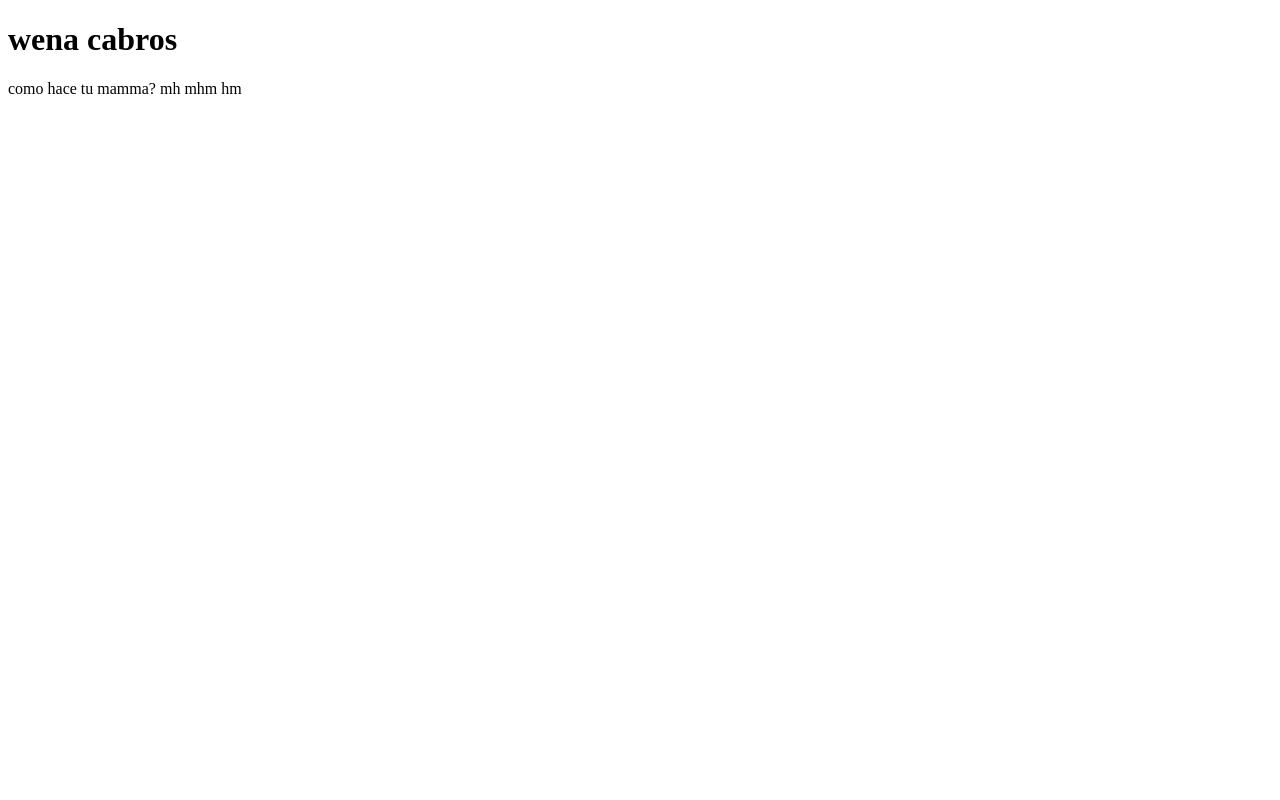
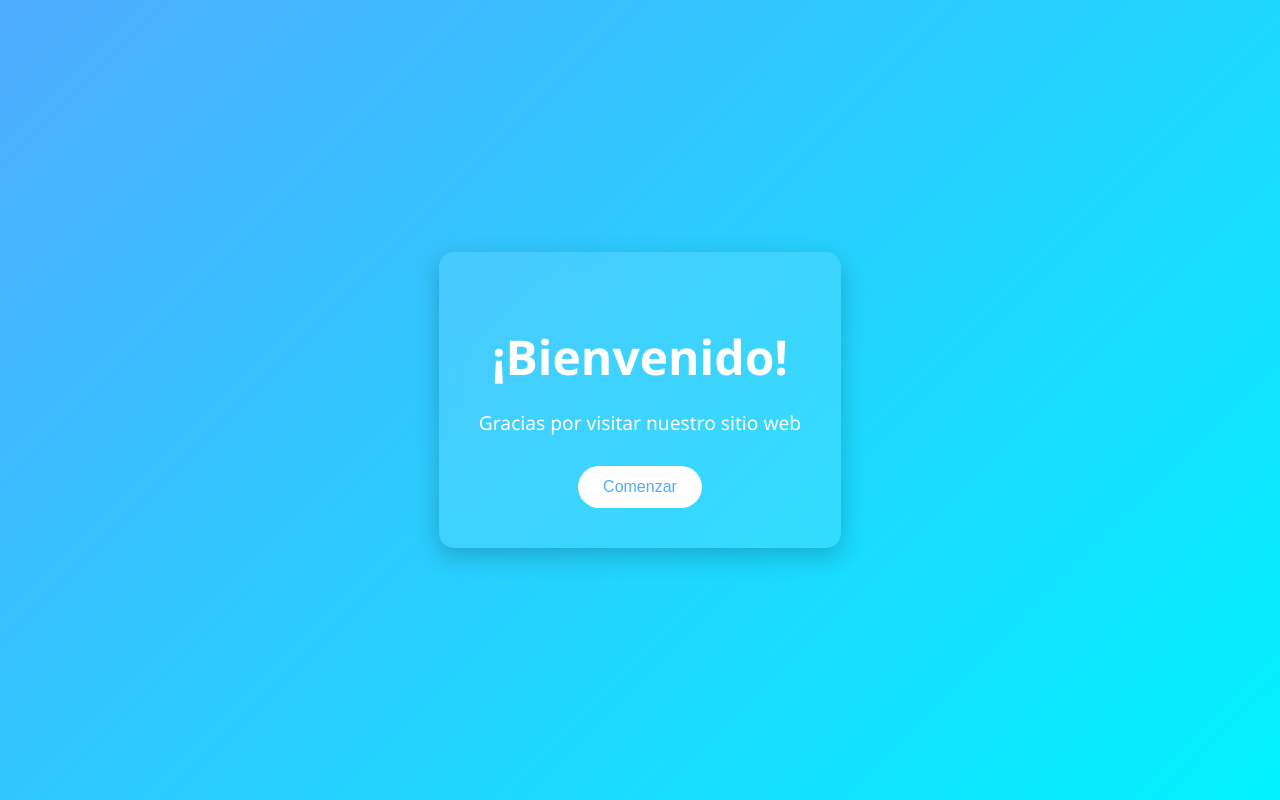
Before and after one commit to cristianZkn/miPagina, a plain HTML site: page index.html in a window 1280 px wide. Drawn offline with Linux system fonts and the light colour scheme.

Commit message:
cambios de index

```diff
--- a/index.html
+++ b/index.html
@@ -1,13 +1,64 @@
-
 <!DOCTYPE html>
-<html lang="en">
+<html lang="es">
 <head>
     <meta charset="UTF-8">
-    <meta name="viewport" content="width=device-width, initial-scale=1.0">
-    <title>Document</title>
+    <title>Bienvenido</title>
+    <style>
+        body {
+            margin: 0;
+            font-family: 'Segoe UI', Tahoma, Geneva, Verdana, sans-serif;
+            background: linear-gradient(135deg, #4facfe, #00f2fe);
+            height: 100vh;
+            display: flex;
+            justify-content: center;
+            align-items: center;
+            color: white;
+        }
+
+        .container {
+            text-align: center;
+            background: rgba(255, 255, 255, 0.1);
+            padding: 40px;
+            border-radius: 15px;
+            backdrop-filter: blur(10px);
+            box-shadow: 0 8px 25px rgba(0,0,0,0.2);
+        }
+
+        h1 {
+            font-size: 3em;
+            margin-bottom: 10px;
+        }
+
+        p {
+            font-size: 1.2em;
+            margin-bottom: 30px;
+        }
+
+        .btn {
+            background: white;
+            color: #4facfe;
+            padding: 12px 25px;
+            border: none;
+            border-radius: 25px;
+            font-size: 1em;
+            cursor: pointer;
+            transition: 0.3s;
+        }
+
+        .btn:hover {
+            background: #4facfe;
+            color: white;
+            box-shadow: 0 5px 15px rgba(0,0,0,0.3);
+        }
+    </style>
 </head>
 <body>
-    <h1> wena cabros </h1>
-    <p> como hace tu mamma? mh mhm hm </p>
+
+    <div class="container">
+        <h1>¡Bienvenido!</h1>
+        <p>Gracias por visitar nuestro sitio web</p>
+        <button class="btn" onclick="alert('¡Vamos a comenzar!')">Comenzar</button>
+    </div>
+
 </body>
 </html>
```
